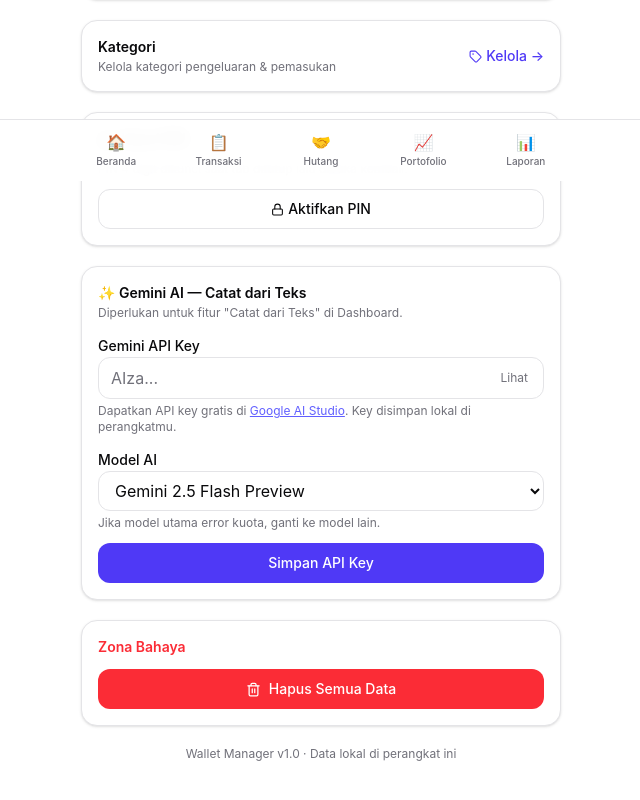
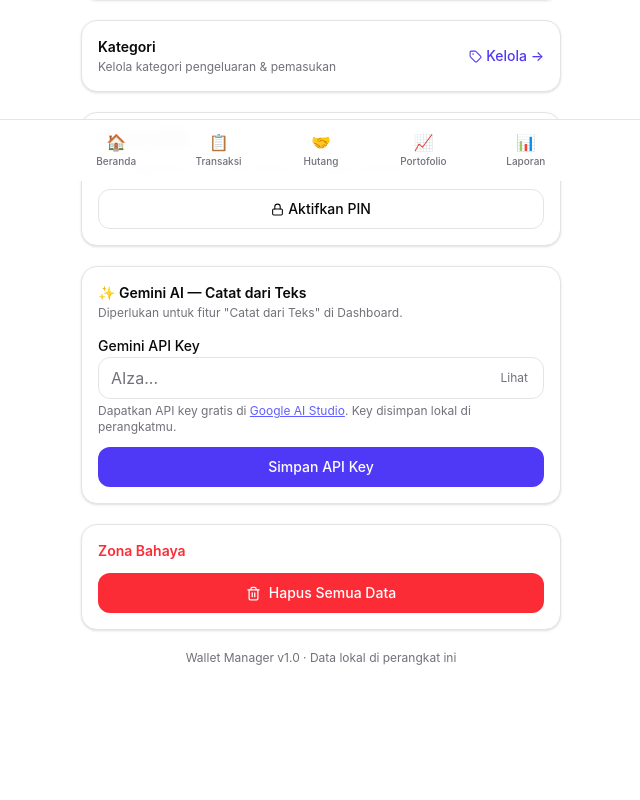
Before and after one commit to katzura1/Wallet-Manager, a React (Vite) app: page /settings in a window 1280 px wide. Shown: the part 619-1419 px from the top of the page, without its empty margins (319-959 px from the left). Built offline with nearby package versions, Linux system fonts and the light colour scheme.

Commit message:
feat: remove unused GEMINI_MODELS and update default model in Settings

```diff
--- a/src/components/forms/AITransactionForm.tsx
+++ b/src/components/forms/AITransactionForm.tsx
@@ -1,6 +1,6 @@
 import { useState } from "react";
 import { Button, Modal, Textarea, Select, Input } from "@/components/ui";
-import { parseTransactionText, GEMINI_MODELS, type ParsedTransaction } from "@/lib/geminiParser";
+import { parseTransactionText, type ParsedTransaction } from "@/lib/geminiParser";
 import { addTransaction, addTransfer } from "@/db/transactions";
 import { todayISO } from "@/lib/utils";
 import { Sparkles, Loader2, ChevronRight, AlertCircle } from "lucide-react";
--- a/src/lib/geminiParser.ts
+++ b/src/lib/geminiParser.ts
@@ -59,14 +59,6 @@ Contoh output:
 Teks untuk diparse:
 "${text}"`;
 }
-
-export const GEMINI_MODELS = [
-  { value: "gemini-2.5-flash-preview", label: "Gemini 2.5 Flash Preview" },
-  { value: "gemini-1.5-flash", label: "Gemini 1.5 Flash (Fallback)" },
-  { value: "gemini-2.0-flash", label: "Gemini 2.0 Flash (Fallback)" },
-  { value: "gemini-2.0-flash-lite", label: "Gemini 2.0 Flash Lite (Fallback)" },
-  { value: "custom", label: "Custom (ketik manual)" },
-];
 
 export async function parseTransactionText(
   text: string,
--- a/src/pages/Settings.tsx
+++ b/src/pages/Settings.tsx
@@ -7,7 +7,6 @@ import { useWalletStore } from "@/stores/walletStore";
 import { db } from "@/db/db";
 import { Sun, Moon, Download, Upload, Trash2, Lock, Tag } from "lucide-react";
 import { usePinStore } from "@/stores/walletStore";
-import { GEMINI_MODELS } from "@/lib/geminiParser";
 
 export default function Settings() {
   const { theme, currency, setTheme, setCurrency } = useSettingsStore();
@@ -50,7 +49,7 @@ export default function Settings() {
   const [importMsg, setImportMsg] = useState("");
   const [clearConfirm, setClearConfirm] = useState(false);
   const [geminiKey, setGeminiKey] = useState(() => localStorage.getItem("gemini_api_key") ?? "");
-  const [geminiModel, setGeminiModel] = useState(() => localStorage.getItem("gemini_model") ?? "gemini-2.5-flash-preview");
+  const [geminiModel, _] = useState(() => localStorage.getItem("gemini_model") ?? "gemini-2.5-flash");
   const [showGeminiKey, setShowGeminiKey] = useState(false);
   const [geminiSaved, setGeminiSaved] = useState(false);
 
@@ -305,19 +304,6 @@ export default function Settings() {
               Key disimpan lokal di perangkatmu.
             </p>
           </div>
-          <div className="space-y-1">
-            <label className="text-sm font-medium text-[hsl(var(--foreground))]">Model AI</label>
-            <select
-              value={geminiModel}
-              onChange={(e) => setGeminiModel(e.target.value)}
-              className="w-full rounded-xl border border-[hsl(var(--border))] bg-[hsl(var(--background))] px-3 py-2 text-base focus:outline-none focus:ring-2 focus:ring-indigo-500"
-            >
-              {GEMINI_MODELS.map((m) => (
-                <option key={m.value} value={m.value}>{m.label}</option>
-              ))}
-            </select>
-            <p className="text-xs text-[hsl(var(--muted-foreground))]">Jika model utama error kuota, ganti ke model lain.</p>
-          </div>
           <Button onClick={handleSaveGeminiKey} className="w-full">
             {geminiSaved ? "✅ Tersimpan!" : "Simpan API Key"}
           </Button>
```
